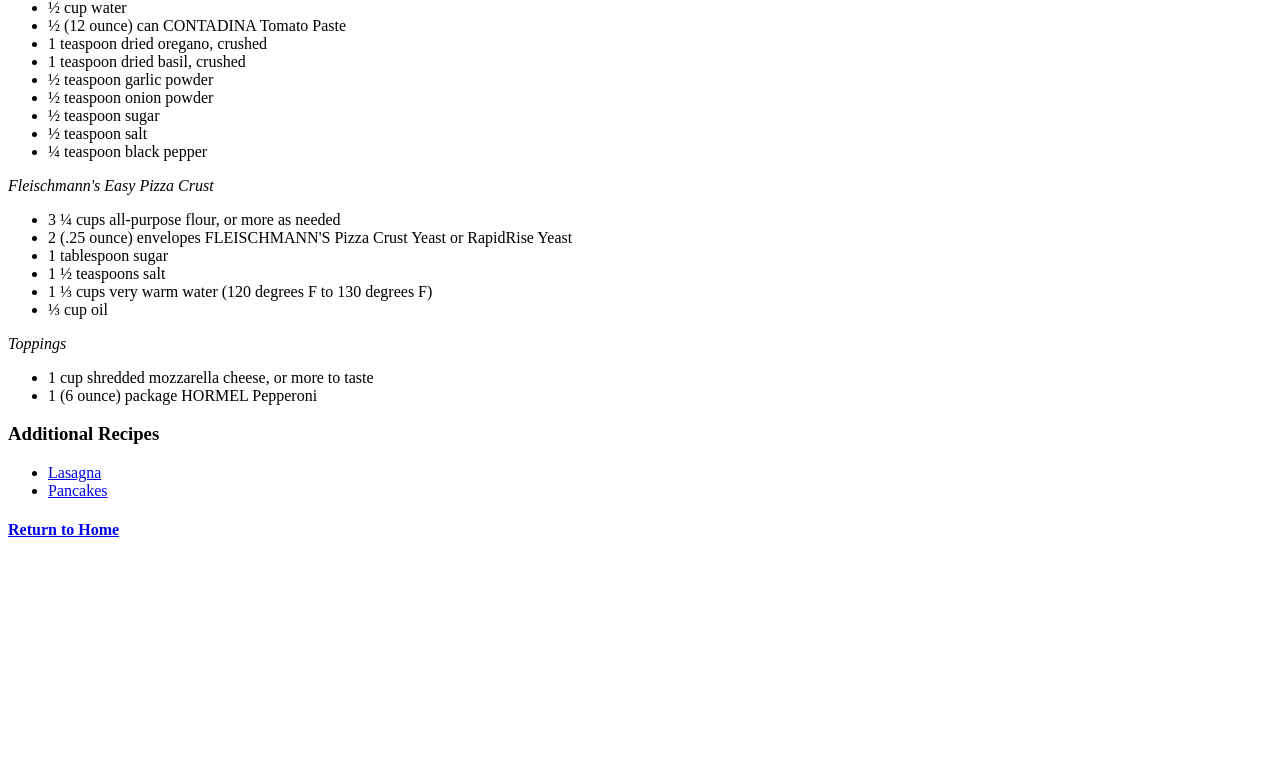
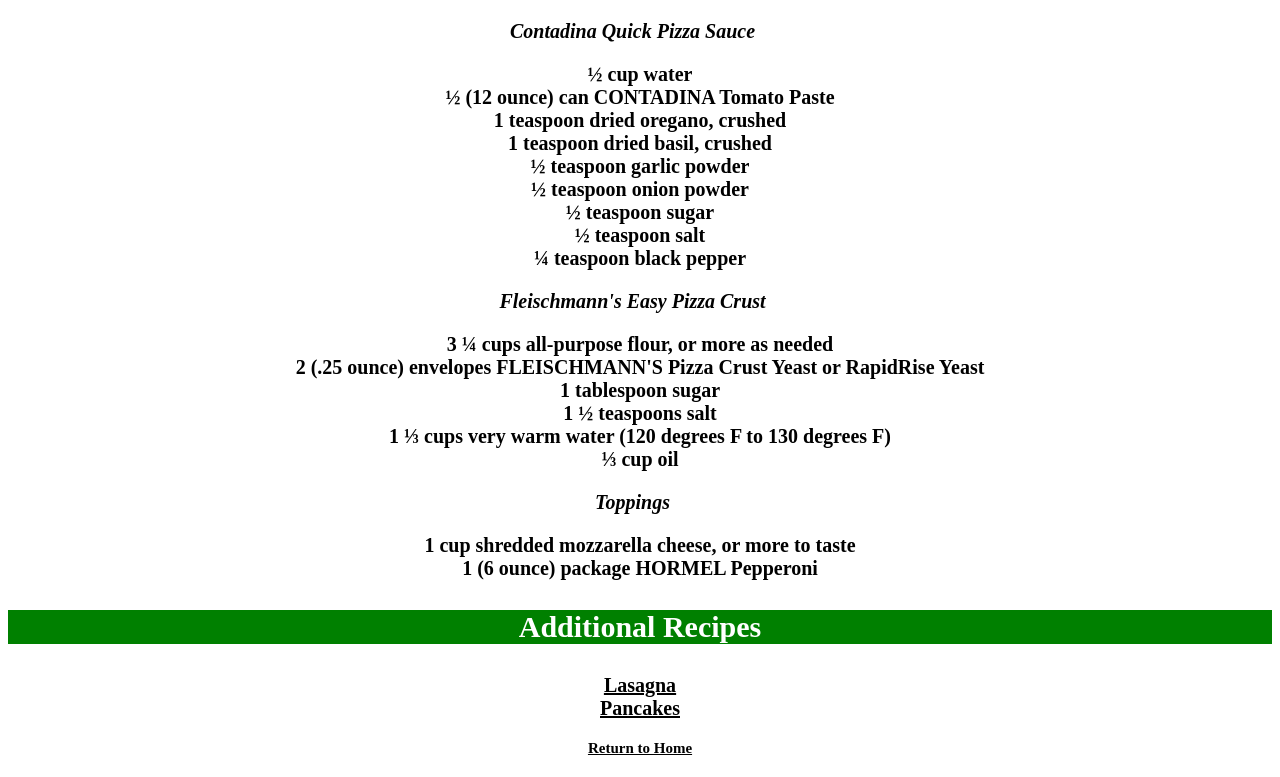
Before and after one commit to AdamXX05/odin-recipes, a plain HTML site: page recipes/pizza.html in a window 1280 px wide. Shown: the part 581-1358 px from the top of the page. Before the commit the page ends 1141 px from the top, so only its background shows below. Drawn offline with Linux system fonts and the light colour scheme.

Commit message:
Added CSS

```diff
--- a/recipes/pizza.html
+++ b/recipes/pizza.html
@@ -4,15 +4,16 @@
     <meta charset="UTF-8">
     <meta name="viewport" content="width=device-width, initial-scale=1.0">
     <title>Pizza Recipe</title>
+    <link rel="stylesheet" href="../styles.css">
 </head>
 <body>
-    <h1>Pizza</h1>
-    <img src="https://imagesvc.meredithcorp.io/v3/mm/image?url=https%3A%2F%2Fstatic.onecms.io%2Fwp-content%2Fuploads%2Fsites%2F43%2F2023%2F02%2F10%2F240376-homemade-pepperoni-pizza-Beauty-3x4-1.jpg&q=60&c=sc&poi=auto&orient=true&h=512" alt="Picture of Pizza" width="310" height="310">
-    <h2>Description</h2>
-    <p>This food is a classic. A party stable!</p>
-    <h2>Ingredients</h2>
-    <p><em>Contadina Quick Pizza Sauce</em></p>
-    <ul>
+    <h1 class="food_title">Pizza</h1>
+    <img class="food_images" src="https://imagesvc.meredithcorp.io/v3/mm/image?url=https%3A%2F%2Fstatic.onecms.io%2Fwp-content%2Fuploads%2Fsites%2F43%2F2023%2F02%2F10%2F240376-homemade-pepperoni-pizza-Beauty-3x4-1.jpg&q=60&c=sc&poi=auto&orient=true&h=512" alt="Picture of Pizza" width="310" height="310">
+    <h2 class="article_headers">Description</h2>
+    <p class="standard_text">This food is a classic. A party stable!</p>
+    <h2 class="article_headers">Ingredients</h2>
+    <p class="sub_text"><em>Contadina Quick Pizza Sauce</em></p>
+    <ul class="standard_text">
         <li>½ cup water</li>
         <li>½ (12 ounce) can CONTADINA Tomato Paste</li>
         <li>1 teaspoon dried oregano, crushed</li>
@@ -23,8 +24,8 @@
         <li>½ teaspoon salt</li>
         <li>¼ teaspoon black pepper</li>
     </ul>
-    <p><em>Fleischmann's Easy Pizza Crust</em></p>
-    <ul>
+    <p class="sub_text"><em>Fleischmann's Easy Pizza Crust</em></p>
+    <ul class="standard_text">
         <li>3 ¼ cups all-purpose flour, or more as needed</li>
         <li>2 (.25 ounce) envelopes FLEISCHMANN'S Pizza Crust Yeast or RapidRise Yeast</li>
         <li>1 tablespoon sugar</li>
@@ -32,16 +33,16 @@
         <li>1 ⅓ cups very warm water (120 degrees F to 130 degrees F)</li>
         <li>⅓ cup oil</li>
     </ul>
-    <p><em>Toppings</em></p>
-    <ul>
+    <p class="sub_text"><em>Toppings</em></p>
+    <ul class="standard_text">
         <li>1 cup shredded mozzarella cheese, or more to taste</li>
         <li>1 (6 ounce) package HORMEL Pepperoni</li>
     </ul>
-    <h3>Additional Recipes</h3>
-    <ul>
-        <li><a href="lasagna.html">Lasagna</a></li>
-        <li><a href="pancakes.html">Pancakes</a></li>
+    <h3 class="article_headers">Additional Recipes</h3>
+    <ul class="standard_text">
+        <li><a a class="black_link" href="lasagna.html">Lasagna</a></li>
+        <li><a a class="black_link"href="pancakes.html">Pancakes</a></li>
       </ul>
-    <h4><a href=" ../index.html">Return to Home</a></h4>
+    <h4 id="home_button"><a class="black_link" href=" ../index.html">Return to Home</a></h4>
 </body>
 </html>
--- /dev/null
+++ b/styles.css
@@ -0,0 +1,59 @@
+/* Stylesheet for index.html */
+#landing_title,
+.food_title,
+.list,
+.article_headers {
+    background-color: red;
+    color: white;
+    text-align: center;
+    font-size: 50px;
+}
+
+.list,
+.article_headers {
+    background-color: green;
+    font-size: 30px;
+    font-weight: bold;
+}
+
+a.white_link {
+    color: white;
+}
+
+a.black_link {
+    color: black;
+}
+
+ul {
+    list-style-type: none;
+}
+
+/* Stylesheet for others */
+.food_title {
+    font-size: 40px;
+}
+
+.food_images {
+    display: block;
+    margin-left: auto;
+    margin-right: auto;
+}
+
+.standard_text,
+.sub_text,
+#home_button {
+    font-weight: bold;
+    font-size: 20px;
+    text-align: center;
+    color: black;
+    padding-right: 40px;
+}
+.sub_text {
+    padding-right: 15px
+}
+
+#home_button {
+    font-size: 15px;
+    padding-right: 0px;
+
+}
```
Also changed, not shown: index.html (+9 -6 lines), recipes/lasagna.html (+12 -11 lines), recipes/pancakes.html (+12 -11 lines).
